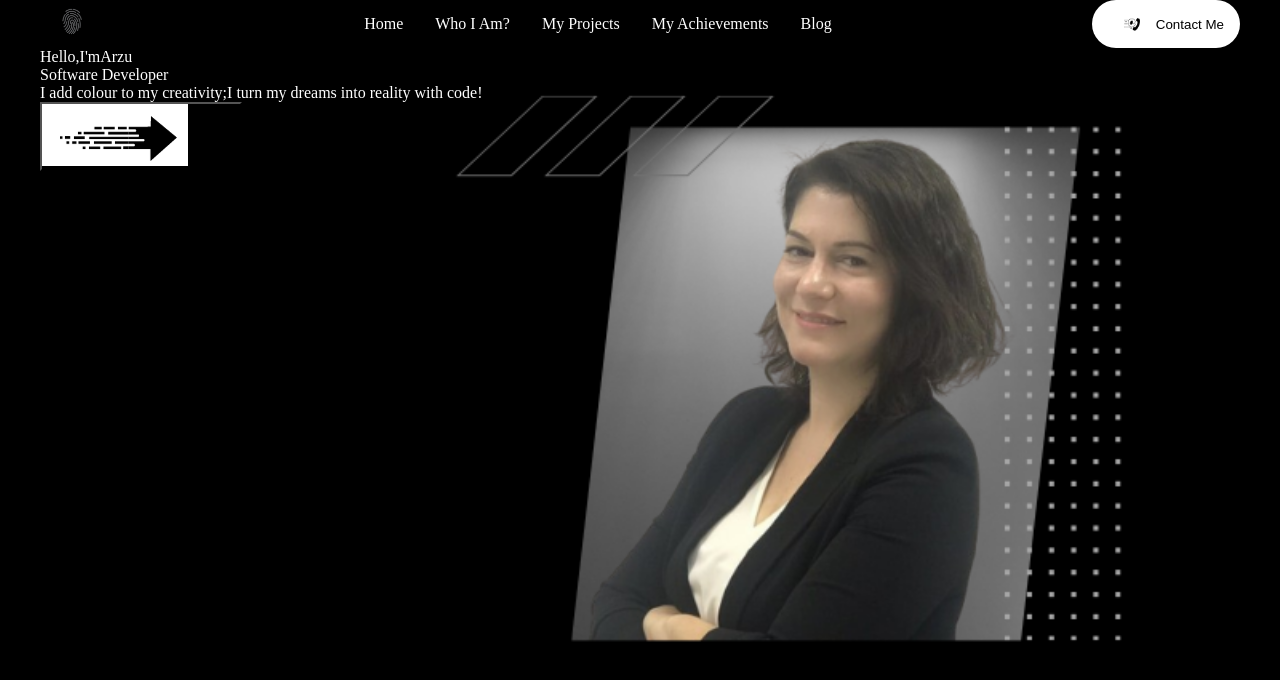
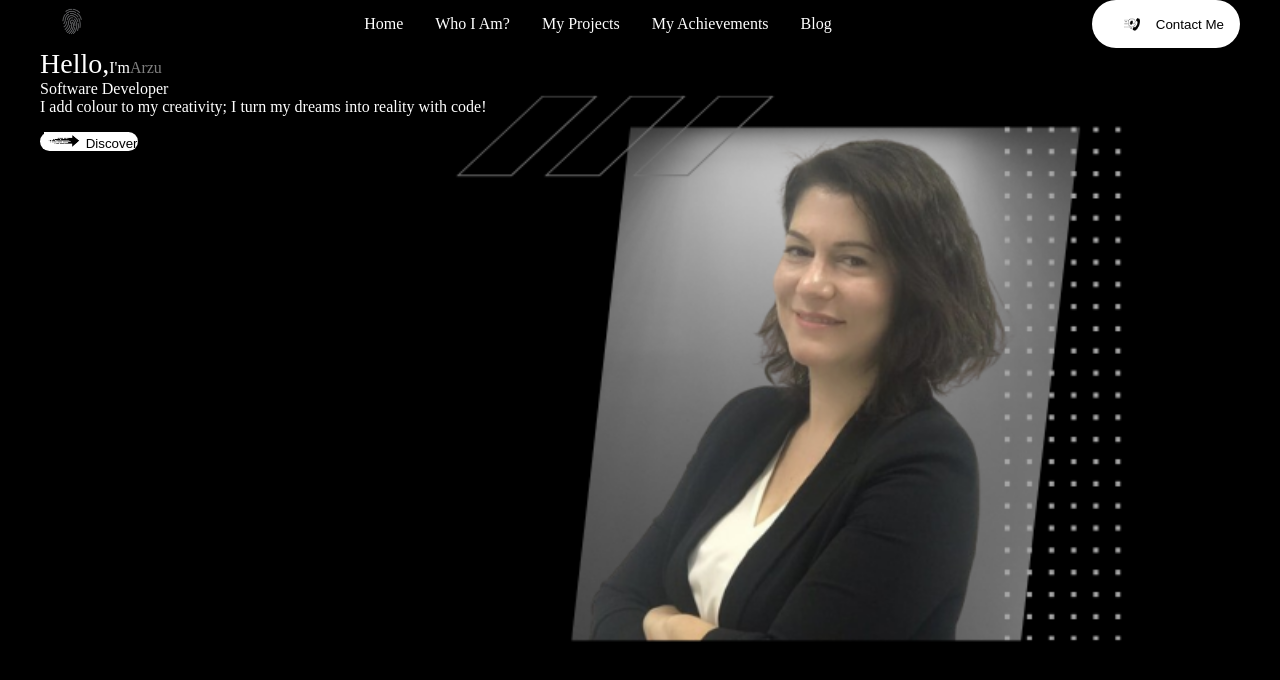
Before and after one commit to arzucaner/arzucaner-website, a React (Create React App) app: page / in a window 1280 px wide. Shown: the top 680 px of the page. Built offline with nearby package versions, Linux system fonts and the light colour scheme.

Commit message:
Update intro.css

```diff
--- a/src/components/Intro/intro.css
+++ b/src/components/Intro/intro.css
@@ -14,5 +14,43 @@
     z-index: -1;
     object-fit: cover;
     height: 100vh;
+}
 
+.introContect {
+    height: 100vh;
+    width: 100vw;
+    padding: 2rem;
+    font-size: 3rem;
+    font-weight: 700;
+    display: flex;
+    flex-direction: column;
+    justify-content: center;
 }
+
+.hello {
+    font-size: 1.75rem;
+    font-weight: 100;
+}
+
+.introName {
+    color: gray;
+}
+
+.intoPara {
+    font-size: medium;
+    font-weight: 100;
+}
+
+.btn {
+    background: white;
+    margin: 1rem 0;
+    padding: 0.75rem 2 rem;
+    border: none;
+    border-radius: 2rem;
+}
+
+.btnImg {
+    object-fit: cover;
+    margin: 0 0.25rem;
+    height: 1rem;
+}
--- a/src/components/Intro/intro.js
+++ b/src/components/Intro/intro.js
@@ -11,8 +11,8 @@ const Intro = () => {
             <div className="introContent">
                 <span className="hello">Hello,</span>
                 <span className="introText">I'm<span className="introName">Arzu</span> <br />Software Developer</span>
-                <p className="introPara">I add colour to my creativity;I turn my dreams into reality with code!</p>
-                <Link><button className="btn"><img src={btnImg} alt="Discover" />Discover</button></Link>
+                <p className="introPara">I add colour to my creativity; I turn my dreams into reality with code!</p>
+                <Link><button className="btn"><img src={btnImg} alt="Discover" className='btnImg' />Discover</button></Link>
 
             </div>
             <img src={bg} alt="Profile" className="bg" />
```
